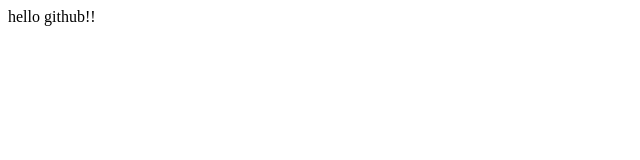
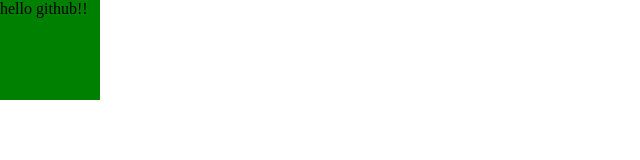
Before and after one commit to zj1934/zj1934.github.io, a plain HTML site: page index.html in a window 1280 px wide. Shown: the whole page, without its empty margins (0-640 px from the left). Drawn offline with Linux system fonts and the light colour scheme.

Commit message:
commit css

```diff
--- a/index.html
+++ b/index.html
@@ -2,6 +2,7 @@
 <html>
 <head>
 	<title></title>
+	<link rel="stylesheet" type="text/css" href="text.css">
 </head>
 <body>
 	<div>hello github!!</div>
--- /dev/null
+++ b/text.css
@@ -0,0 +1,10 @@
+*{
+	margin: 0;
+	padding: 0
+}
+
+div{
+	width: 100px;
+	height: 100px;
+	background-color: green;
+}
```
